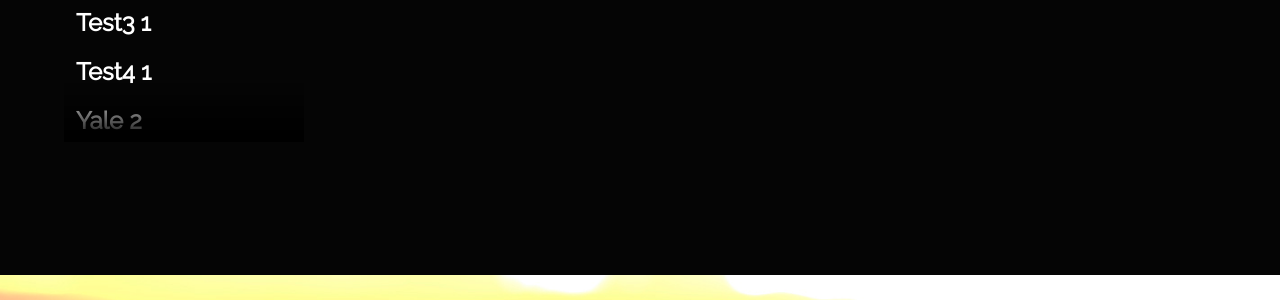
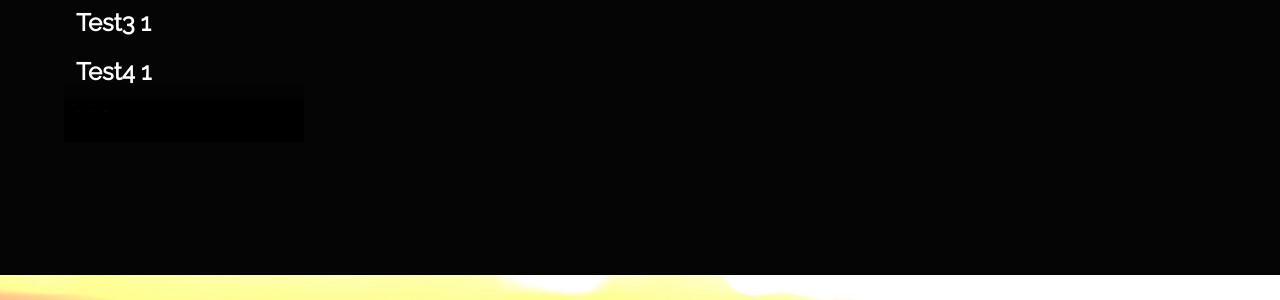
Before and after one commit to jk5228/unnamed, a Jekyll site: the page built from index.html, in a window 1280 px wide and 900 px high, scrolled down 3400 px. Shown: the part 150-450 px from the top of the window. Built offline with Jekyll 4.4.1, drawn with Linux system fonts in a browser that asks for light colours; Markdown is read by kramdown in place of the engine named in the settings.

```diff
--- a/index.html
+++ b/index.html
@@ -137,10 +137,10 @@
 			padding: 0%;
 			margin-bottom: 2em;
 			margin-left: 5%;
-			background: -moz-linear-gradient(top, rgba(0,0,0,1) 0%, rgba(0,0,0,0) 5%, rgba(0,0,0,0) 50%, rgba(0,0,0,0) 90%, rgba(0,0,0,1) 100%);
-			background: -webkit-gradient(linear, left top, left bottom, color-stop(0%,rgba(0,0,0,1)), color-stop(5%,rgba(0,0,0,0)), color-stop(50%,rgba(0,0,0,0)), color-stop(90%,rgba(0,0,0,0)), color-stop(100%,rgba(0,0,0,1)));
-			background: -o-linear-gradient(top, rgba(0,0,0,1) 0%,rgba(0,0,0,0) 5%,rgba(0,0,0,0) 50%,rgba(0,0,0,0) 90%,rgba(0,0,0,1) 100%);
-			background: -ms-linear-gradient(top, rgba(0,0,0,1) 0%,rgba(0,0,0,0) 5%,rgba(0,0,0,0) 50%,rgba(0,0,0,0) 90%,rgba(0,0,0,1) 100%);
+			background: -moz-linear-gradient(top, rgba(0,0,0,1) 0%, rgba(0,0,0,0) 5%, rgba(0,0,0,0) 50%, rgba(0,0,0,0) 90%, rgba(0,0,0,1) 95%);
+			background: -webkit-gradient(linear, left top, left bottom, color-stop(0%,rgba(0,0,0,1)), color-stop(5%,rgba(0,0,0,0)), color-stop(50%,rgba(0,0,0,0)), color-stop(90%,rgba(0,0,0,0)), color-stop(95%,rgba(0,0,0,1)));
+			background: -o-linear-gradient(top, rgba(0,0,0,1) 0%,rgba(0,0,0,0) 5%,rgba(0,0,0,0) 50%,rgba(0,0,0,0) 90%,rgba(0,0,0,1) 95%);
+			background: -ms-linear-gradient(top, rgba(0,0,0,1) 0%,rgba(0,0,0,0) 5%,rgba(0,0,0,0) 50%,rgba(0,0,0,0) 90%,rgba(0,0,0,1) 95%);
 		}
 		#about-div {
 			width: auto;
```
